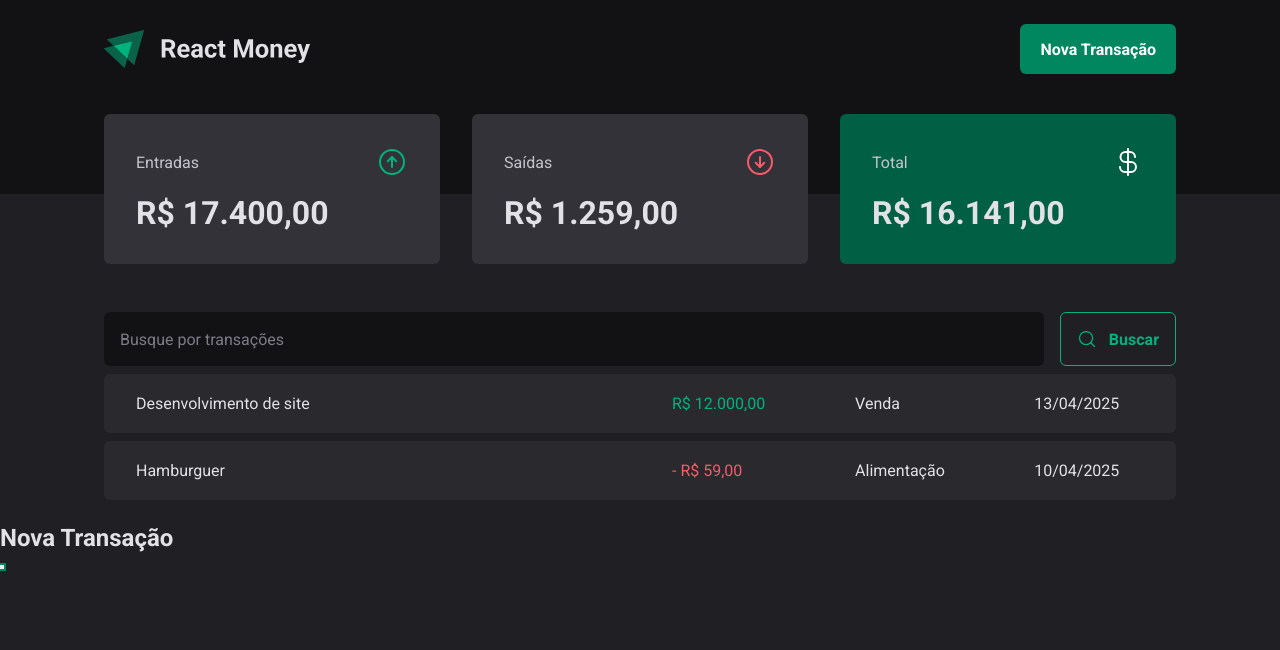
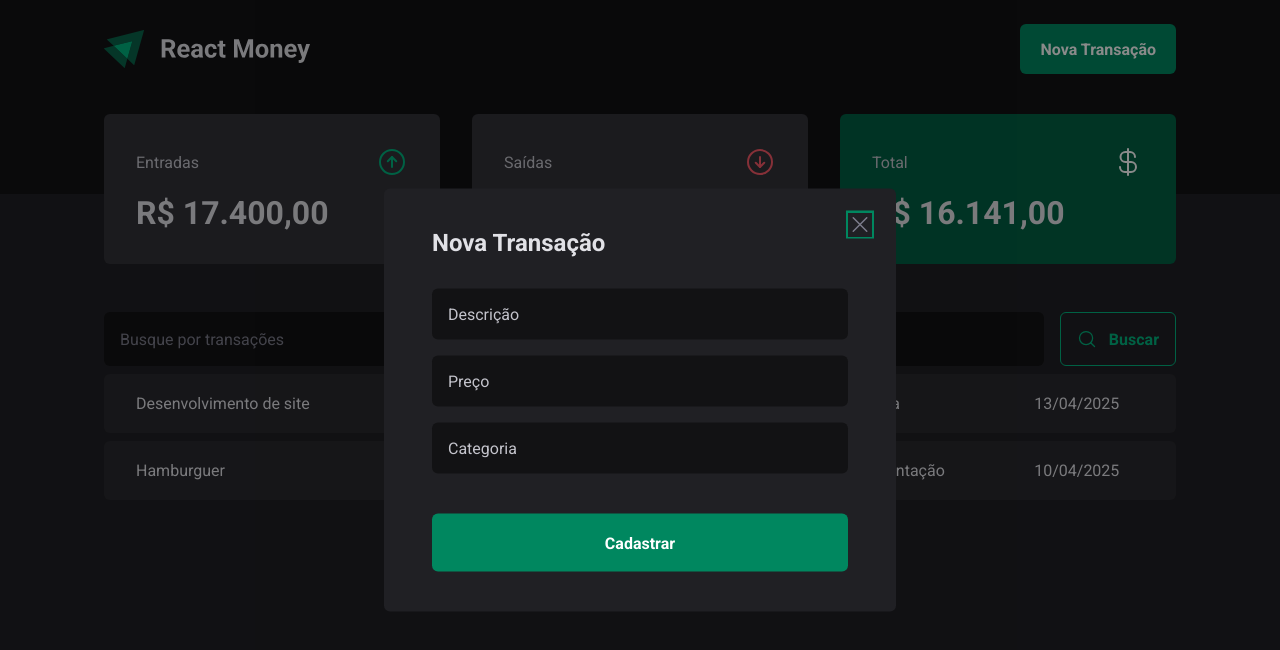
Before and after one commit to rramires/react_money, a React (Vite) app: page / in a window 1280 px wide. Both pictures are taken after a click on the button "Nova Transação". Shown: the top 650 px of the page. Built offline with nearby package versions, Linux system fonts and the light colour scheme.

Commit message:
Adding TransactionModal.

```diff
--- a/src/components/Header/index.tsx
+++ b/src/components/Header/index.tsx
@@ -1,6 +1,7 @@
 import { HeaderContainer, HeaderContent, NewTransactionButton } from './styles'
 import logoImg from '../../assets/logo.svg'
 import * as Dialog from '@radix-ui/react-dialog'
+import { TransactionModal } from '../TransactionModal'
 
 export function Header() {
 	return (
@@ -13,13 +14,7 @@
 							Nova Transação
 						</NewTransactionButton>
 					</Dialog.Trigger>
-					<Dialog.Portal>
-						<Dialog.Overlay />
-						<Dialog.Content>
-							<Dialog.Title>Nova Transação</Dialog.Title>
-							<Dialog.Close />
-						</Dialog.Content>
-					</Dialog.Portal>
+					<TransactionModal />
 				</Dialog.Root>
 			</HeaderContent>
 		</HeaderContainer>
--- a/src/components/Header/styles.ts
+++ b/src/components/Header/styles.ts
@@ -32,6 +32,8 @@
 	&:hover {
 		background: ${(props) => props.theme['green-700']};
 		color: ${(props) => props.theme['gray-100']};
-		transition: background-color 0.2s;
+		transition:
+			background-color 0.2s,
+			color 0.1s;
 	}
 `
--- /dev/null
+++ b/src/components/TransactionModal/index.tsx
@@ -0,0 +1,23 @@
+import * as Dialog from '@radix-ui/react-dialog'
+import { CloseButton, Content, Overlay } from './styles'
+import { X } from 'phosphor-react'
+
+export function TransactionModal() {
+	return (
+		<Dialog.Portal>
+			<Overlay />
+			<Content>
+				<Dialog.Title>Nova Transação</Dialog.Title>
+				<CloseButton>
+					<X size={24} />
+				</CloseButton>
+				<form action=''>
+					<input type='text' placeholder='Descrição' required />
+					<input type='number' placeholder='Preço' required />
+					<input type='text' placeholder='Categoria' required />
+					<button type='submit'>Cadastrar</button>
+				</form>
+			</Content>
+		</Dialog.Portal>
+	)
+}
--- /dev/null
+++ b/src/components/TransactionModal/styles.ts
@@ -0,0 +1,73 @@
+import styled from 'styled-components'
+import * as Dialog from '@radix-ui/react-dialog'
+
+export const Overlay = styled(Dialog.Overlay)`
+	background-color: #00000075;
+	position: fixed;
+	width: 100vw;
+	height: 100vh;
+	inset: 0; // top: 0, botton: 0 right: 0, left: 0
+`
+
+export const CloseButton = styled(Dialog.Close)`
+	position: absolute;
+	top: 1.5rem;
+	right: 1.5rem;
+
+	background: transparent;
+	color: ${(props) => props.theme['gray-500']};
+	border: 0;
+	line-height: 0;
+	cursor: pointer;
+`
+
+export const Content = styled(Dialog.Content)`
+	background-color: ${(props) => props.theme['gray-800']};
+	position: fixed;
+	min-width: 32rem;
+	// centralizes
+	top: 50%;
+	left: 50%;
+	transform: translate(-50%, -50%);
+
+	padding: 2.5rem 3rem;
+	border-radius: 6px;
+
+	& form {
+		margin-top: 2rem;
+		display: flex;
+		flex-direction: column;
+		gap: 1rem;
+
+		& input {
+			border-radius: 6px;
+			border: 0;
+			background: ${(props) => props.theme['gray-900']};
+			color: ${(props) => props.theme['gray-300']};
+			padding: 1rem;
+
+			&::placeholder {
+				color: ${(props) => props.theme['gray-300']};
+			}
+		}
+
+		& button[type='submit'] {
+			margin-top: 1.5rem;
+			height: 3.625rem;
+			border-radius: 6px;
+			border: 0;
+			background: ${(props) => props.theme['green-500']};
+			color: ${(props) => props.theme.white};
+			font-weight: bold;
+			cursor: pointer;
+
+			&:hover {
+				background: ${(props) => props.theme['green-700']};
+				color: ${(props) => props.theme['gray-100']};
+				transition:
+					background-color 0.2s,
+					color 0.1s;
+			}
+		}
+	}
+`
```
